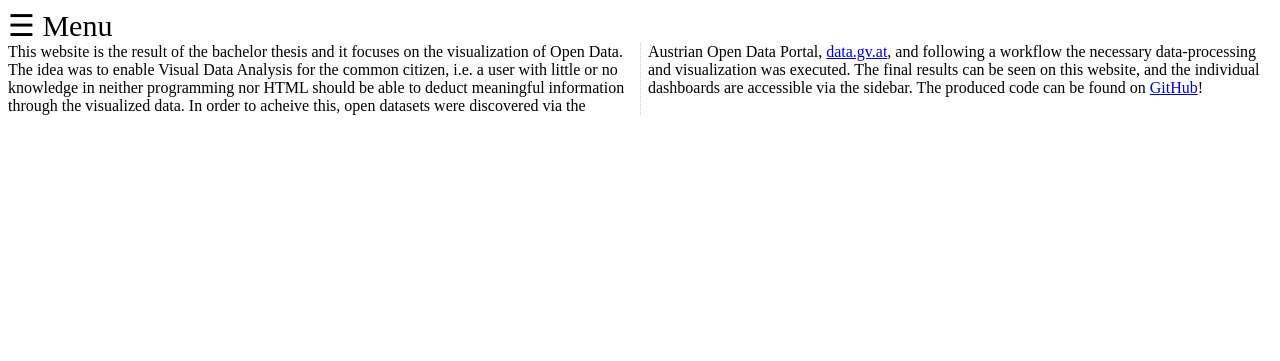
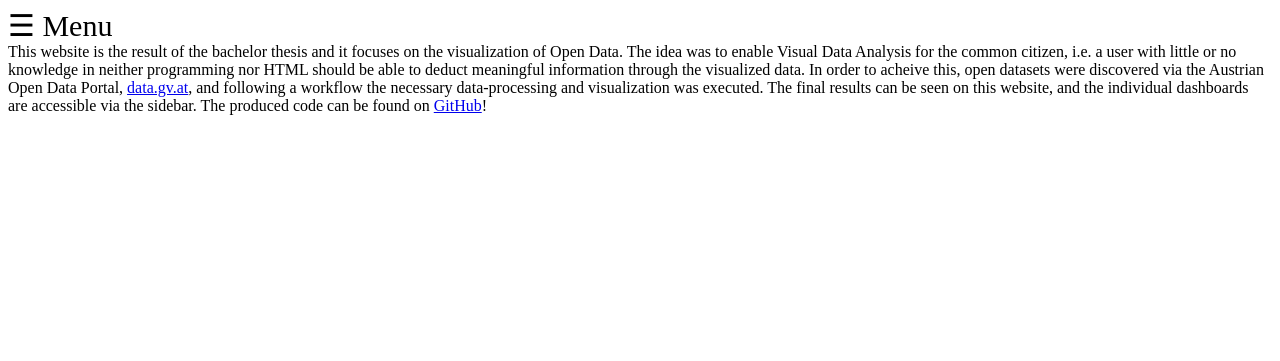
Before and after one commit to HubertBaginski/open_data_vis, a plain HTML site: page about.html in a window 1280 px wide. Drawn offline with Linux system fonts and the light colour scheme.

Commit message:
Update style.css

```diff
--- a/style.css
+++ b/style.css
@@ -198,6 +198,6 @@ color: #777;
 p { margin-top:0;}
 
 .first {
-  columns: 250px 2;
+  columns: 300px 1;
   column-rule: 1px dotted #ccc;;
 }
```
